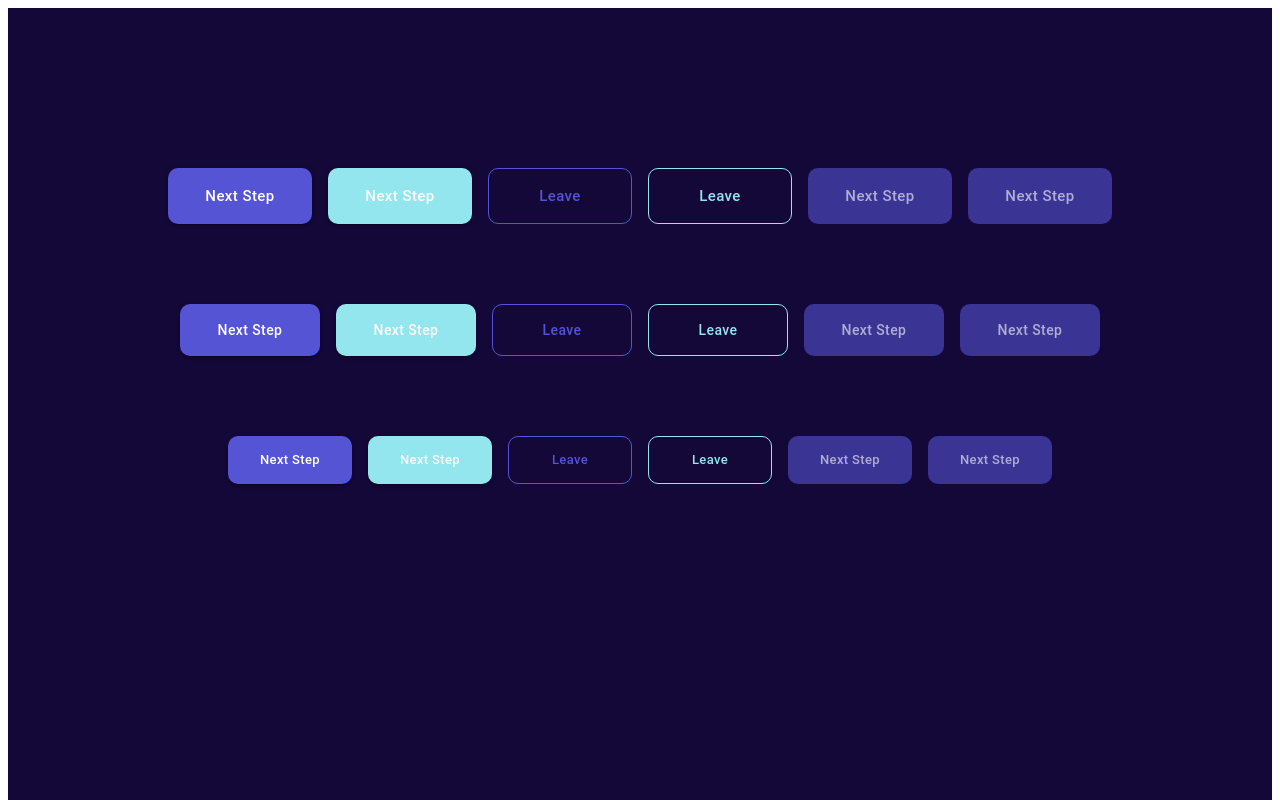
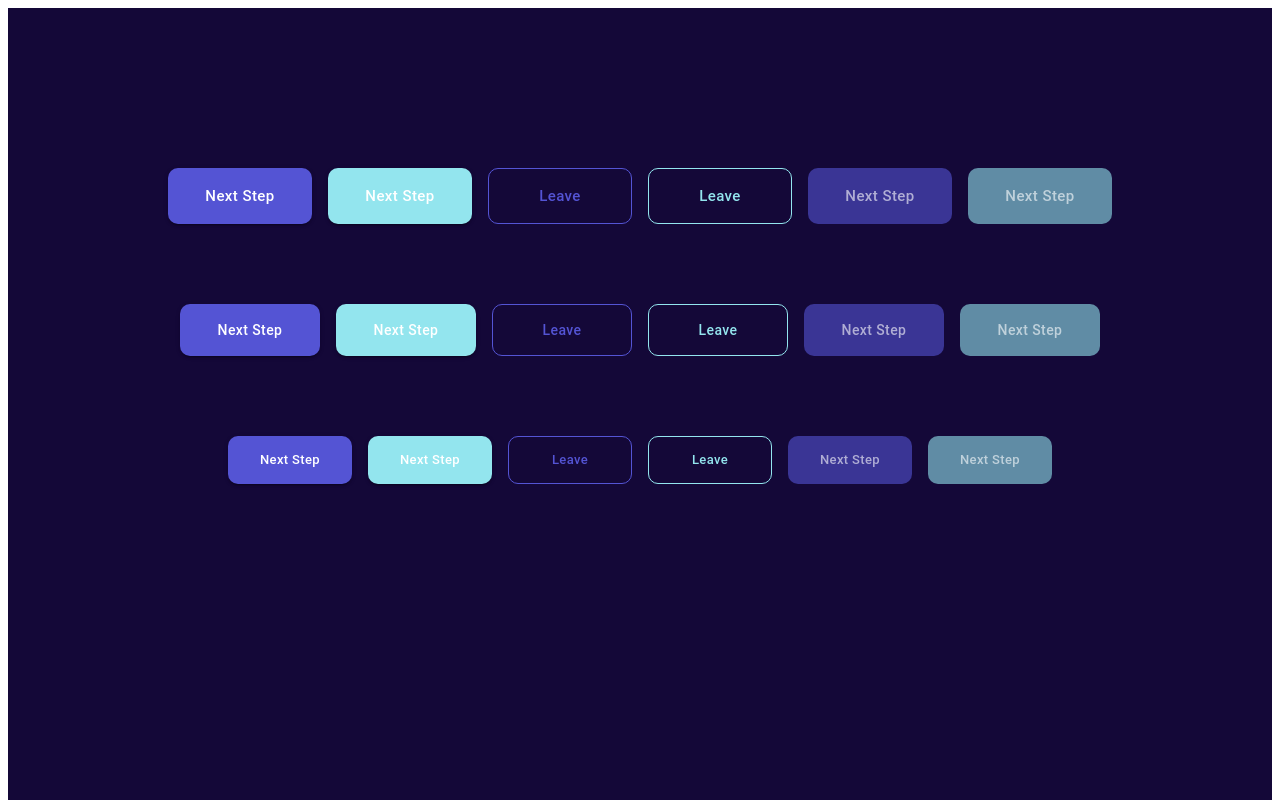
Before and after one commit to shubhamkhunt04/MUI-5-Boilerplate, a React (Create React App) app: page / in a window 1280 px wide. Shown: the top 800 px of the page. Built offline with nearby package versions, Linux system fonts and the light colour scheme.

Commit message:
disable button variant desing fixed

```diff
--- a/src/Components/Button/index.jsx
+++ b/src/Components/Button/index.jsx
@@ -45,7 +45,12 @@ const Button = (props) => {
 
     // * enable-disable
     '&.Mui-disabled': {
-      backgroundColor: hexToRGBA(theme.palette.primary.main, 0.6),
+      backgroundColor: hexToRGBA(
+        props?.color === 'secondary'
+          ? theme.palette.secondary.main
+          : theme.palette.primary.main,
+        0.6
+      ),
       color: hexToRGBA(theme.palette.white, 0.6),
     },
   }));
```
